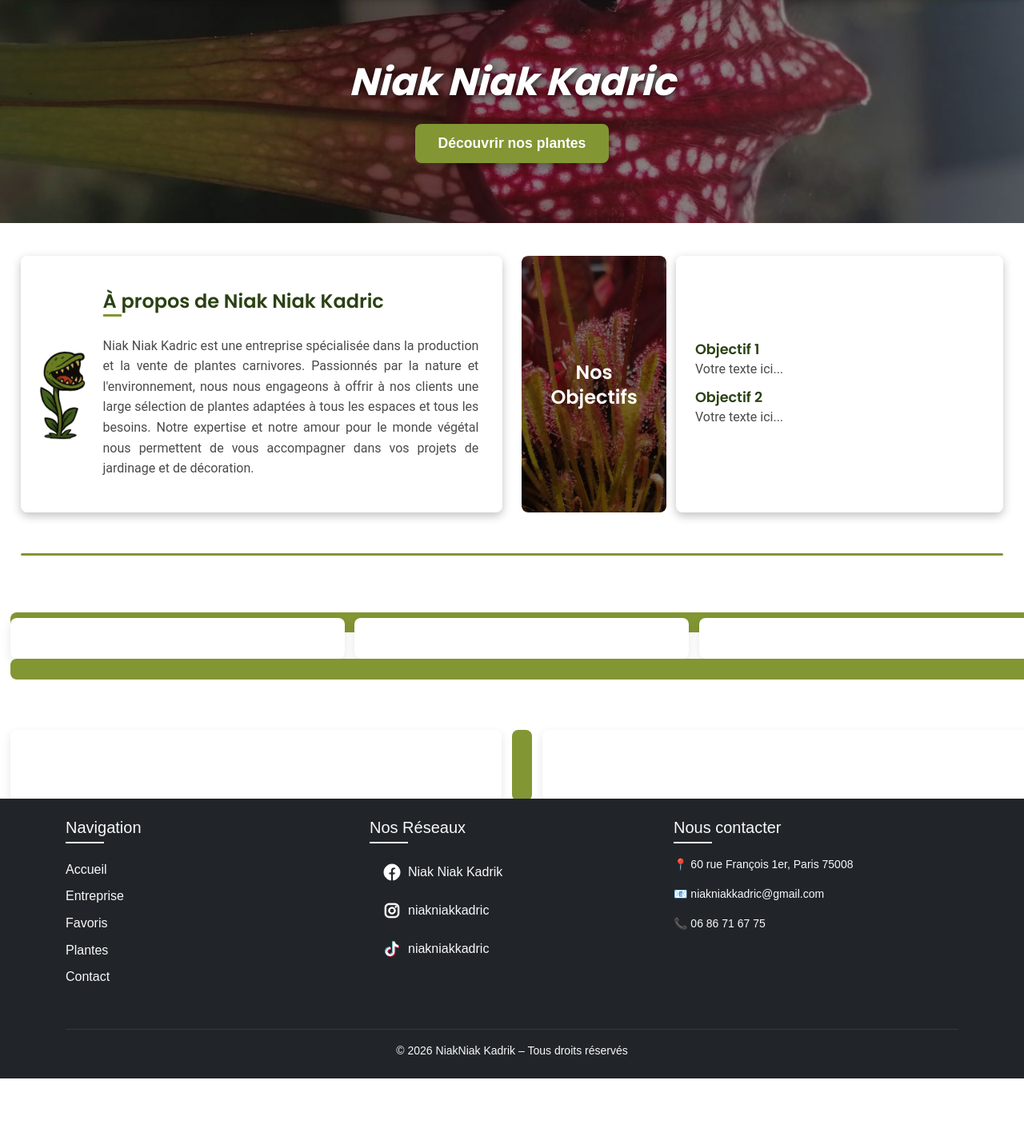
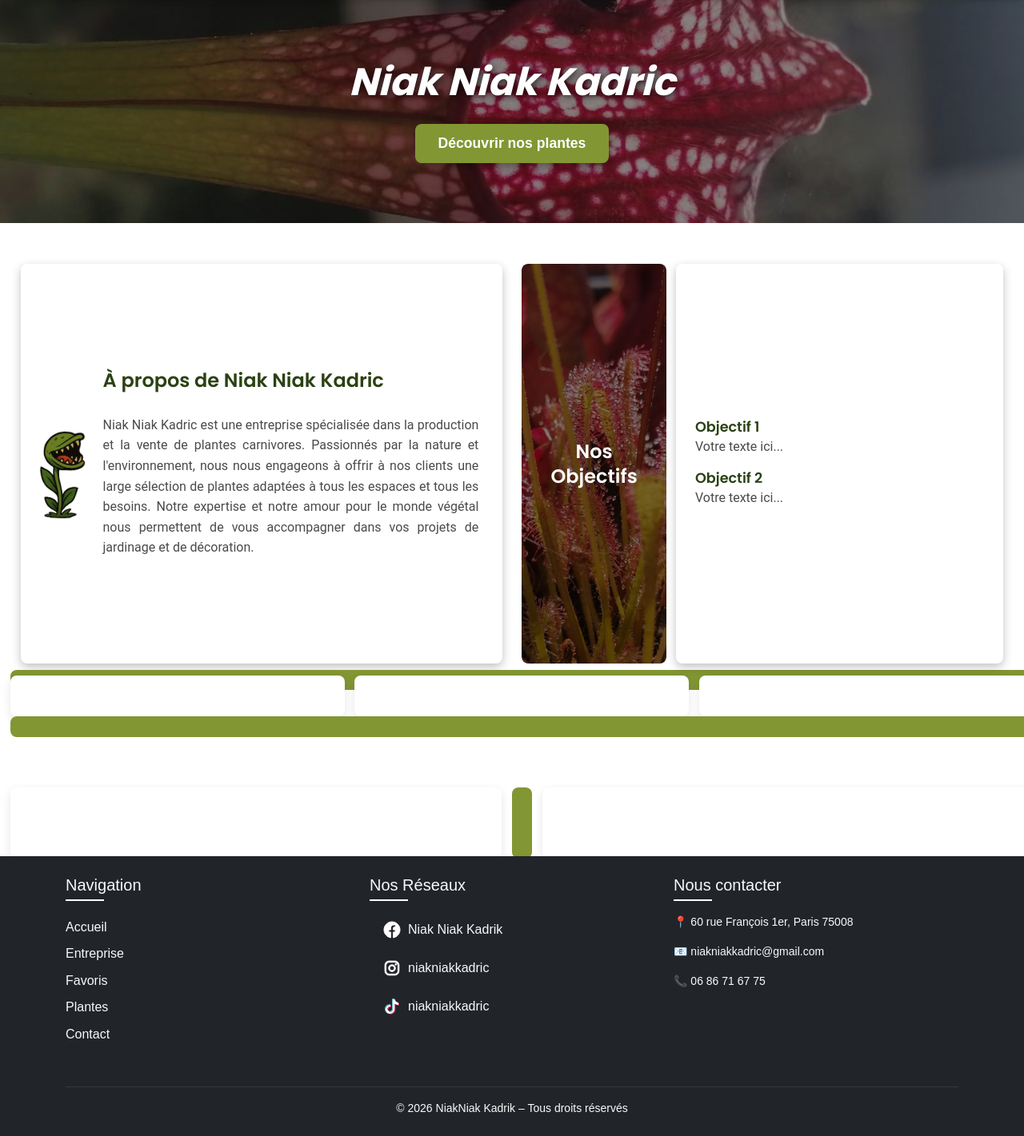
Before and after one commit to GhoX-Xelos/stage, a PHP site: page / in a window 1280 px wide. Shown: the part 65-1486 px from the top of the page at 80% size. Before the commit the page ends 1414 px from the top, so only its background shows below. Run offline with PHP 8.4, Linux system fonts and the light colour scheme; data comes from the database, SQL or seed files in the repository.

Commit message:
accueil modifier

```diff
--- a/public/css/accueil.css
+++ b/public/css/accueil.css
@@ -2,15 +2,15 @@
     display: grid;
     width: 100%;
     grid-template-columns: 1fr 1fr;
-    grid-template-rows: 1fr 1fr;
+    grid-template-rows: auto auto;
     grid-template-areas:
       "carrousel carrousel"
       "presentation objectif";
-    gap: 0% 2%;
+    gap: 10% 2%;
     padding: 2%;
     padding-top: 0;
     box-sizing: border-box;
-    margin-bottom: 2%;
+    margin-bottom: 1%;
 }
 
 .grid1 #carrousel {
@@ -112,7 +112,7 @@
     margin: 0;
     box-shadow: 0 4px 12px rgba(0, 0, 0, 0.25);
     border-radius: 0.5rem;
-    min-height: 300px;
+    min-height: 500px;
 }
 
 .presentation-content {
@@ -154,13 +154,7 @@
 }
 
 .presentation-content h2::after {
-    content: '';
-    position: absolute;
-    bottom: 0;
-    left: 0;
-    width: 5%;
-    height: 3px;
-    background-color: #829633;
+    display: none;
 }
 
 .presentation-text p {
@@ -183,7 +177,7 @@
     padding: 0;
     position: relative;
     margin: 0;
-    min-height: 300px;
+    min-height: 500px;
 }
 
 .objectif-img {
@@ -284,13 +278,6 @@
     margin: 0;
 }
 
-.divider-line {
-    width: calc(100% - 4%);
-    height: 3px;
-    background-color: #829633;
-    margin: 0 auto 2%;
-    border-radius: 0.25rem;
-}
 
 :root{
     --main-radius:0.5rem;
--- a/views/presentation/accueil.php
+++ b/views/presentation/accueil.php
@@ -64,8 +64,6 @@
     </div>
 </section>
 
-<div class="divider-line"></div>
-
 <script src="https://cdn.jsdelivr.net/npm/bootstrap@5.3.2/dist/js/bootstrap.bundle.min.js"></script>
 
 
```
